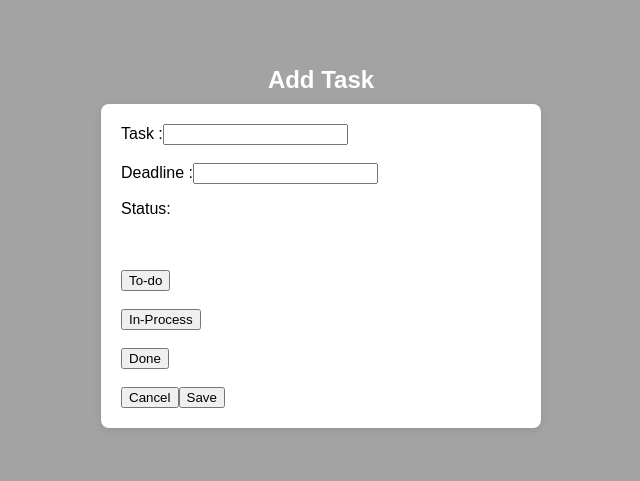
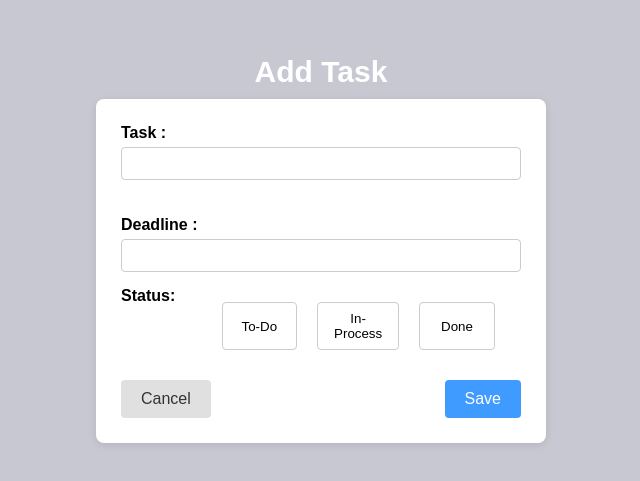
Before and after one commit to agiledev-students-spring2025/4-final-flipped2, a React (Create React App) app in the folder front-end/: page /addtask in a window 1280 px wide. Shown: the part 163-644 px from the top of the page, without its empty margins (319-959 px from the left). Built offline with nearby package versions, Linux system fonts and the light colour scheme.

Commit message:
update popup js and css for visual inprovement, update Todo and simplecalendar for correct navi to addtask

```diff
--- a/front-end/src/AddEditPopup.css
+++ b/front-end/src/AddEditPopup.css
@@ -4,7 +4,7 @@
     left: 0;
     right: 0;
     bottom: 0;
-    background: rgba(128, 128, 128, 0.7);
+    background: rgba(181, 181, 196, 0.7);
     display: flex;
     flex-direction: column;
     align-items: center;
@@ -14,14 +14,121 @@
 
 .popup-title {
   margin-bottom: 10px;
+  text-align: center;
   color: white;
+  font-size: 30px;
+  font-family: Arial, sans-serif;
 }
 
 .popup-content {
   background: white;
-    padding: 20px;
+  padding: 25px;
   border-radius: 8px;
   max-width: 400px;
   width: 90%;
   box-shadow: 0 2px 10px rgba(0, 0, 0, 0.1);
 }
+
+.popup-title {
+  font-family: Arial, sans-serif;
+  margin-bottom: 10px;
+  text-align: center;
+}
+
+.form-group {
+  display: flex;
+  flex-direction: column;
+  margin-bottom: 15px;
+}
+
+.form-group label {
+  font-weight: bold;
+  margin-bottom: 5px;
+}
+
+.form-group input {
+  padding: 8px;
+  border: 1px solid #ccc;
+  border-radius: 4px;
+  width: 100%;
+  box-sizing: border-box;
+}
+
+.button-container {
+  display: flex;
+  justify-content: space-between;
+  margin-top: 20px;
+}
+
+.button-container button {
+  text-transform: capitalize;
+  padding: 10px 20px;
+  border: none;
+  border-radius: 4px;
+  font-size: 16px;
+  cursor: pointer;
+}
+
+.cancel-button {
+  background-color: #e0e0e0;
+  color: #333;
+}
+
+.cancel-button:hover {
+  background-color: #c2c2c2;
+}
+
+.save-button {
+  background-color: #007bffc0;
+  color: white;
+}
+
+.save-button:hover {
+  background-color: #0066cc;
+}
+
+.status-group {
+  display: flex;
+  align-items: flex-start;
+  margin-bottom: 15px;
+}
+
+.status-label {
+  font-family: Arial, sans-serif;
+  font-weight: bold;
+  margin-right: 20px;
+}
+
+.status-controls {
+  flex: 1;
+  display: flex;
+  flex-direction: column;
+  align-items: center;
+}
+
+.status-buttons {
+  display: flex;
+  justify-content: center;
+  gap: 10px;
+  margin-bottom: 10px;
+}
+
+.status-buttons button {
+  font-family: Arial, sans-serif; /* Matching font */
+  padding: 8px 16px;
+  border: 1px solid #ccc;
+  border-radius: 4px;
+  cursor: pointer;
+  background: #fff;
+  text-transform: capitalize;
+}
+
+.status-buttons button:hover {
+  background-color: #f0f0f0;
+}
+
+.status-display {
+  font-family: Arial, sans-serif;
+  font-size: 18px;
+  text-align: center;
+}
--- a/front-end/src/AddEventPopup.js
+++ b/front-end/src/AddEventPopup.js
@@ -28,7 +28,8 @@ const AddEventPopup = ({ onSave }) => {
       <h2 className="popup-title">Add Event</h2>
       <div className="popup-content">
         <form>
-          <label htmlFor="ename">Event :</label>
+          <div className="form-group">
+            <label htmlFor="ename">Event: </label>
             <input
               type="text"
               id="ename"
@@ -37,7 +38,7 @@ const AddEventPopup = ({ onSave }) => {
               onChange={(e) => setTitle(e.target.value)}
             />
             <br /><br />
-          <label htmlFor="date">Date :</label>
+            <label htmlFor="date">Date: </label>
             <input
               type="text"
               id="date"
@@ -46,7 +47,7 @@ const AddEventPopup = ({ onSave }) => {
               onChange={(e) => setDate(e.target.value)}
             />
             <br /><br />
-          <label htmlFor="time">Time :</label>
+            <label htmlFor="time">Time: </label>
             <input
               type="text"
               id="time"
@@ -55,7 +56,7 @@ const AddEventPopup = ({ onSave }) => {
               onChange={(e) => setTime(e.target.value)}
             />
             <br /><br />
-          <label htmlFor="duration">Duration :</label>
+            <label htmlFor="duration">Duration: </label>
             <input
               type="text"
               id="duration"
@@ -63,14 +64,18 @@ const AddEventPopup = ({ onSave }) => {
               value={duration}
               onChange={(e) => setDuration(e.target.value)}
             />
+          </div>
         </form>
-        <br /><br />
-        <button type="button" onClick={handleCancel}>
+        <br />
+        <div className="button-container">
+          <button type="button" className="cancel-button" onClick={handleCancel}>
             Cancel
           </button>
-        <button type="button" onClick={handleSave}>
+          <button type="button" className="save-button" onClick={handleSave}>
             Save
           </button>
+        </div>
+
       </div>
     </div>
   );
--- a/front-end/src/AddTaskPopup.js
+++ b/front-end/src/AddTaskPopup.js
@@ -36,6 +36,7 @@ const AddTaskPopup = ({ onSave }) => {
       <h2 className="popup-title">Add Task</h2>
       <div className="popup-content">
         <form>
+          <div className="form-group">
             <label htmlFor="tname">Task :</label>
             <input
               type="text"
@@ -53,27 +54,35 @@ const AddTaskPopup = ({ onSave }) => {
               value={deadline}
               onChange={(e) => setDeadline(e.target.value)}
             />
+          </div>
         </form>
-        <p>Status: {status}</p>
-        <br /><br />
+        <div className="status-group">
+          <div className="status-label">Status:</div>
+            <div className="status-controls">
+              <div className="status-buttons">
                 <button type="button" onClick={() => setStatus('todo')}>
                   To-do
                 </button>
-        <br /><br />
                 <button type="button" onClick={() => setStatus('in-progress')}>
                   In-Process
                 </button>
-        <br /><br />
                 <button type="button" onClick={() => setStatus('done')}>
                   Done
                 </button>
-        <br /><br />
-        <button type="button" onClick={handleCancel}>
+              </div>
+            <div className="status-display">
+              {status}
+            </div>
+          </div>
+        </div>
+        <div className="button-container">
+          <button type="button" className="cancel-button" onClick={handleCancel}>
             Cancel
           </button>
-        <button type="button" onClick={handleSave}>
+          <button type="button" className="save-button" onClick={handleSave}>
             Save
           </button>
+        </div>
       </div>
     </div>
   );
--- a/front-end/src/SimpleCalendar.js
+++ b/front-end/src/SimpleCalendar.js
@@ -28,7 +28,7 @@ const SimpleCalendar = () => {
         <h2>📅 Activities for {selectedDate.toDateString()}</h2>
         <p>No activities added yet.</p>
       </div>
-      <Link to="/add-event">
+      <Link to="/addevent">
         <button className="floating-button">+</button>
       </Link>
     </div>
--- a/front-end/src/ToDoPage/ToDo.js
+++ b/front-end/src/ToDoPage/ToDo.js
@@ -1,8 +1,10 @@
 import React, { useState } from 'react';
 import '../App.css';
 import './ToDo.css';
+import { useNavigate } from 'react-router-dom';
 
 function ToDo() {
+    const navigate = useNavigate();
     // Make up data (change after database)
     const [tasks, setTasks] = useState([
         { id: 1, title: 'Learn React', status: 'todo', deadline: '2025-03-18' },
@@ -85,8 +87,7 @@ function ToDo() {
     };
 
     const navigateToAddTask = () => {
-        //
-        console.log("Navigate to add task, wait for change");
+        navigate('/addtask');
     };
 
     // Update task status
```
Lines whose indentation alone changed are shown as unchanged.
